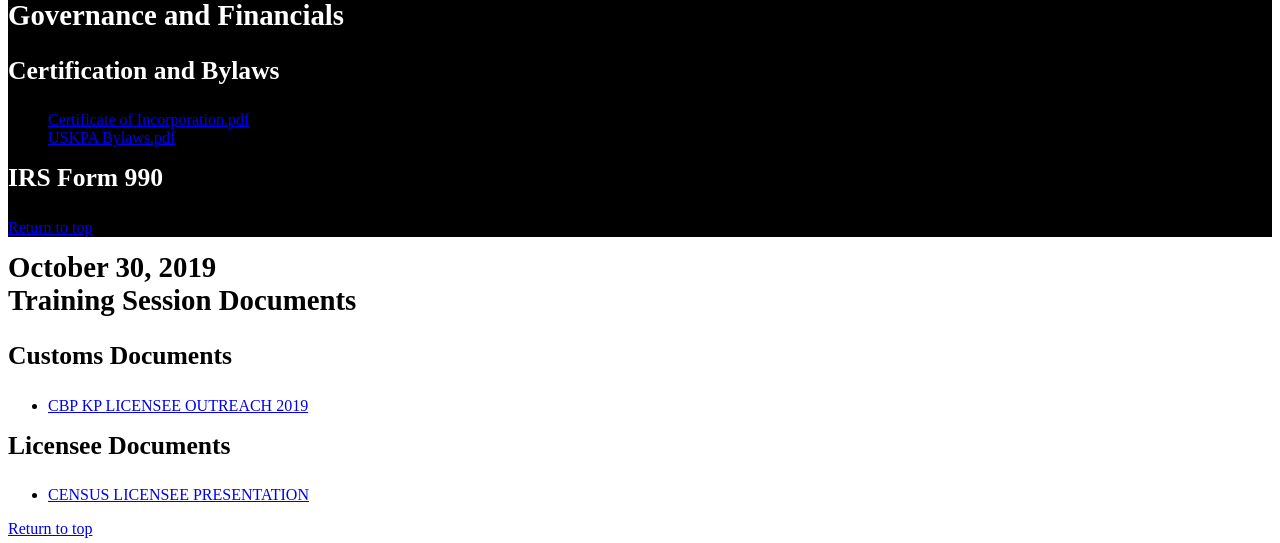
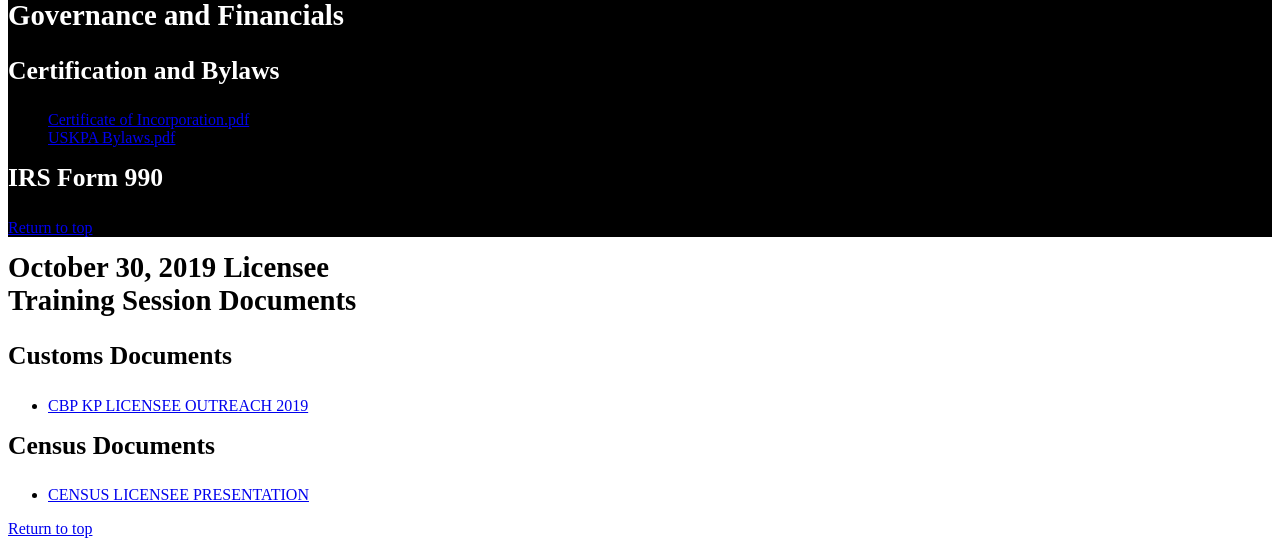
Before and after one commit to USKPA-dev/uskpa, a Django app: template kpc/templates/home.html in a window 1280 px wide. Shown: the part 1497-2040 px from the top of the page. Run offline with Django 3.2, Linux system fonts and the light colour scheme; the template is opened without the code that fills it, so the values that code supplies are empty; parts of the project's set-up code (start-up, migrations or seed data) failed here and were passed over.

Commit message:
Update home.html

```diff
--- a/kpc/templates/home.html
+++ b/kpc/templates/home.html
@@ -142,7 +142,7 @@
 <section class="usa-section" id='training-docs'>
   <div class="usa-grid">
     <div class='usa-width-one-third'>
-      <h2>October 30, 2019 <br>Training Session Documents</h2>
+      <h2>October 30, 2019 Licensee<br>Training Session Documents</h2>
     </div>
     <div class='usa-width-one-third'>
       <h3>Customs Documents</h3>
@@ -153,7 +153,7 @@
       </ul>
     </div>
     <div class='usa-width-one-third'>
-      <h3>Licensee Documents</h3>
+      <h3>Census Documents</h3>
       <ul>
         <li>
           <a href="{% static 'uskpa_documents/Census_Licensee_presentation.pptx' %}">CENSUS LICENSEE PRESENTATION</a>
```
